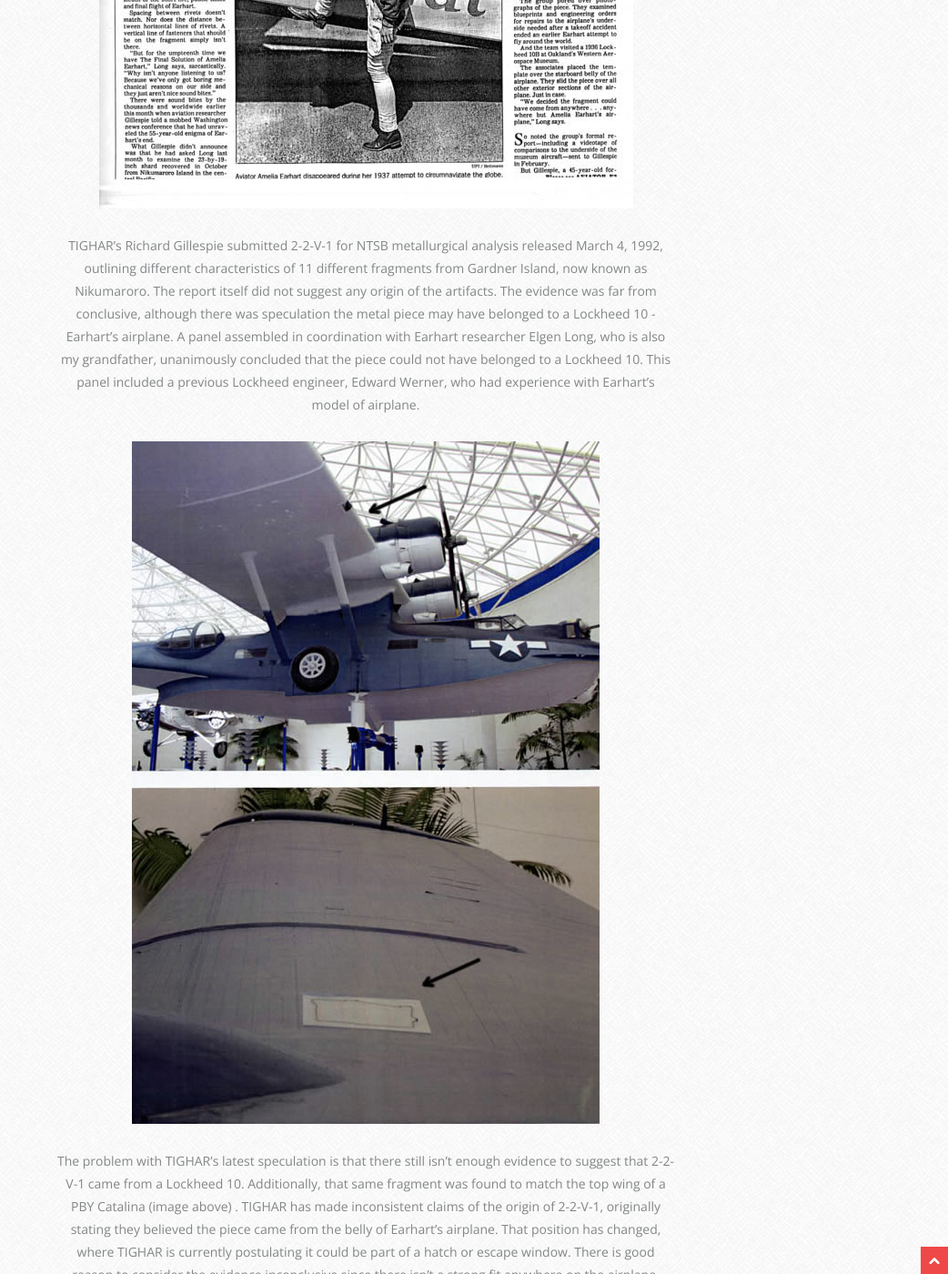
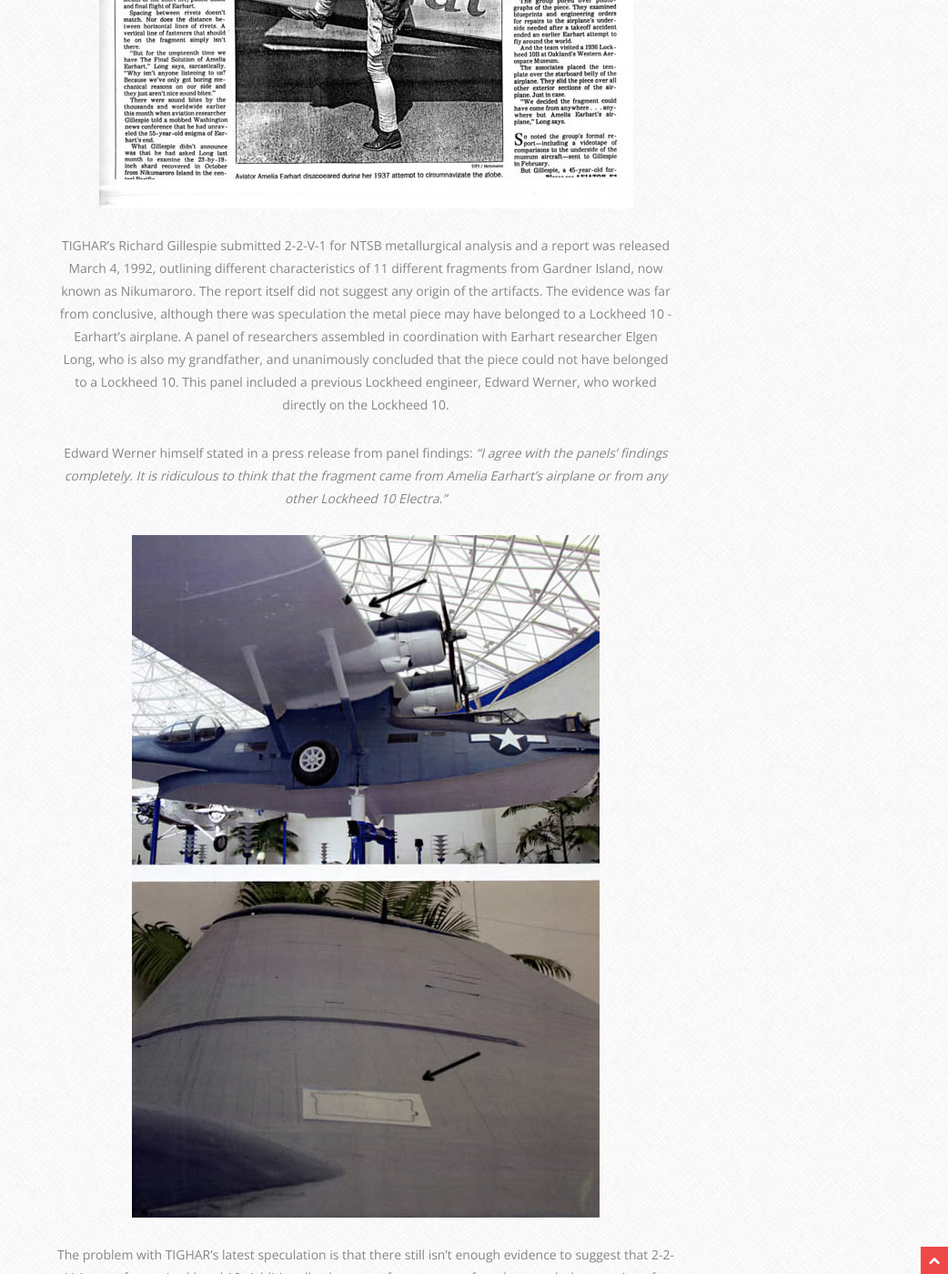
Before and after one commit to crockpotveggies/crockpotveggies.github.io, a Jekyll site: the page built from _posts/2014-10-30-amelia-earhart-metal-fragment-2-2-v-1.md, in a window 1280 px wide and 1400 px high, scrolled down 1290 px. Shown: the whole window at 91% size, without its empty margins (238-1280 px from the left). Built offline with Jekyll 4.4.1, drawn with Linux system fonts in a browser that asks for light colours; some web fonts are replaced; Markdown is read by kramdown in place of the engine named in the settings; comment, search, counter and statistics services are not loaded; some of the changed text lies outside the part shown.

Commit message:
Add Werner quote.

```diff
--- a/_posts/2014-10-30-amelia-earhart-metal-fragment-2-2-v-1.md
+++ b/_posts/2014-10-30-amelia-earhart-metal-fragment-2-2-v-1.md
@@ -7,11 +7,13 @@ On October 29, <a href="www.history.com/news/researchers-identify-fragment-of-am
 
 <img src="/uploads/earhart_latimes_22v1.jpg" alt="LA Times article describing controversy over 2-2-V-1">
 
-TIGHAR's Richard Gillespie submitted 2-2-V-1 for NTSB metallurgical analysis released March 4, 1992, outlining different characteristics of 11 different fragments from Gardner Island, now known as Nikumaroro. The report itself did not suggest any origin of the artifacts. The evidence was far from conclusive, although there was speculation the metal piece may have belonged to a Lockheed 10 - Earhart's airplane. A panel assembled in coordination with Earhart researcher Elgen Long, who is also my grandfather, unanimously concluded that the piece could not have belonged to a Lockheed 10. This panel included a previous Lockheed engineer, Edward Werner, who had experience with Earhart's model of airplane.
+TIGHAR's Richard Gillespie submitted 2-2-V-1 for NTSB metallurgical analysis and a report was released March 4, 1992, outlining different characteristics of 11 different fragments from Gardner Island, now known as Nikumaroro. The report itself did not suggest any origin of the artifacts. The evidence was far from conclusive, although there was speculation the metal piece may have belonged to a Lockheed 10 - Earhart's airplane. A panel of researchers assembled in coordination with Earhart researcher Elgen Long, who is also my grandfather, and unanimously concluded that the piece could not have belonged to a Lockheed 10. This panel included a previous Lockheed engineer, Edward Werner, who worked directly on the Lockheed 10.
+
+Edward Werner himself stated in a press release from panel findings: <em>"I agree with the panels' findings completely. It is ridiculous to think that the fragment came from Amelia Earhart's airplane or from any other Lockheed 10 Electra."</em>
 
 <img src="/uploads/earhart_pbycatalina_match.jpg" alt="LA Times article describing controversy over 2-2-V-1">
 
-The problem with TIGHAR's latest speculation is that there still isn't enough evidence to suggest that 2-2-V-1 came from a Lockheed 10. Additionally, that same fragment was found to match the top wing of a PBY Catalina (image above) . TIGHAR has made inconsistent claims of the origin of 2-2-V-1, originally stating they believed the piece came from the belly of Earhart's airplane. That position has changed, where TIGHAR is currently postulating it could be part of a hatch or escape window. There is good reason to consider the evidence inconclusive since there isn't a strong fit anywhere on the airplane.
+The problem with TIGHAR's latest speculation is that there still isn't enough evidence to suggest that 2-2-V-1 came from a Lockheed 10. Additionally, that same fragment was found to match the top wing of a PBY Catalina (image above). The match is perfect, and any pattern across Earhart's Lockheed 10 has nowhere near the likelihood of being the origin. TIGHAR has made inconsistent claims of the origin of 2-2-V-1, originally stating they believed the piece came from the belly of Earhart's airplane. That position has changed, where TIGHAR is currently postulating it could be part of a hatch or escape window. There is good reason to consider the evidence inconclusive since there isn't a strong fit anywhere on the airplane.
 
 When Earhart <a href="http://en.wikipedia.org/wiki/Amelia_Earhart#1937_world_flight" target="_blank">crashed her airplane in Hawaii</a> on her first world flight attempt, a report of approximately 20 pages was produced outlining mechinal and engineering fixes made to her plane. No where in that record, or any other engineering record at Lockheed, suggests a modification like 2-2-V-1 exists.
 
```
